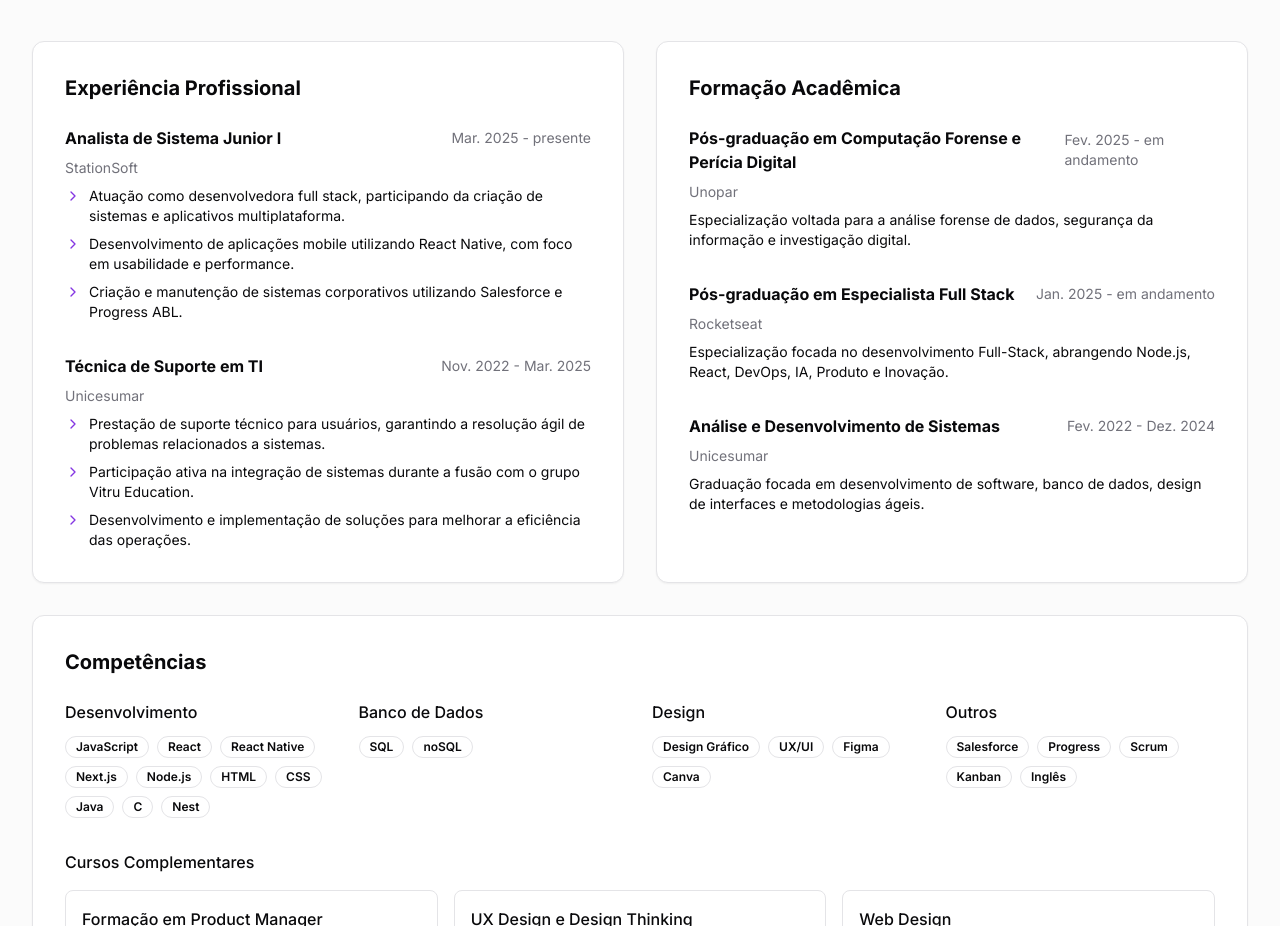
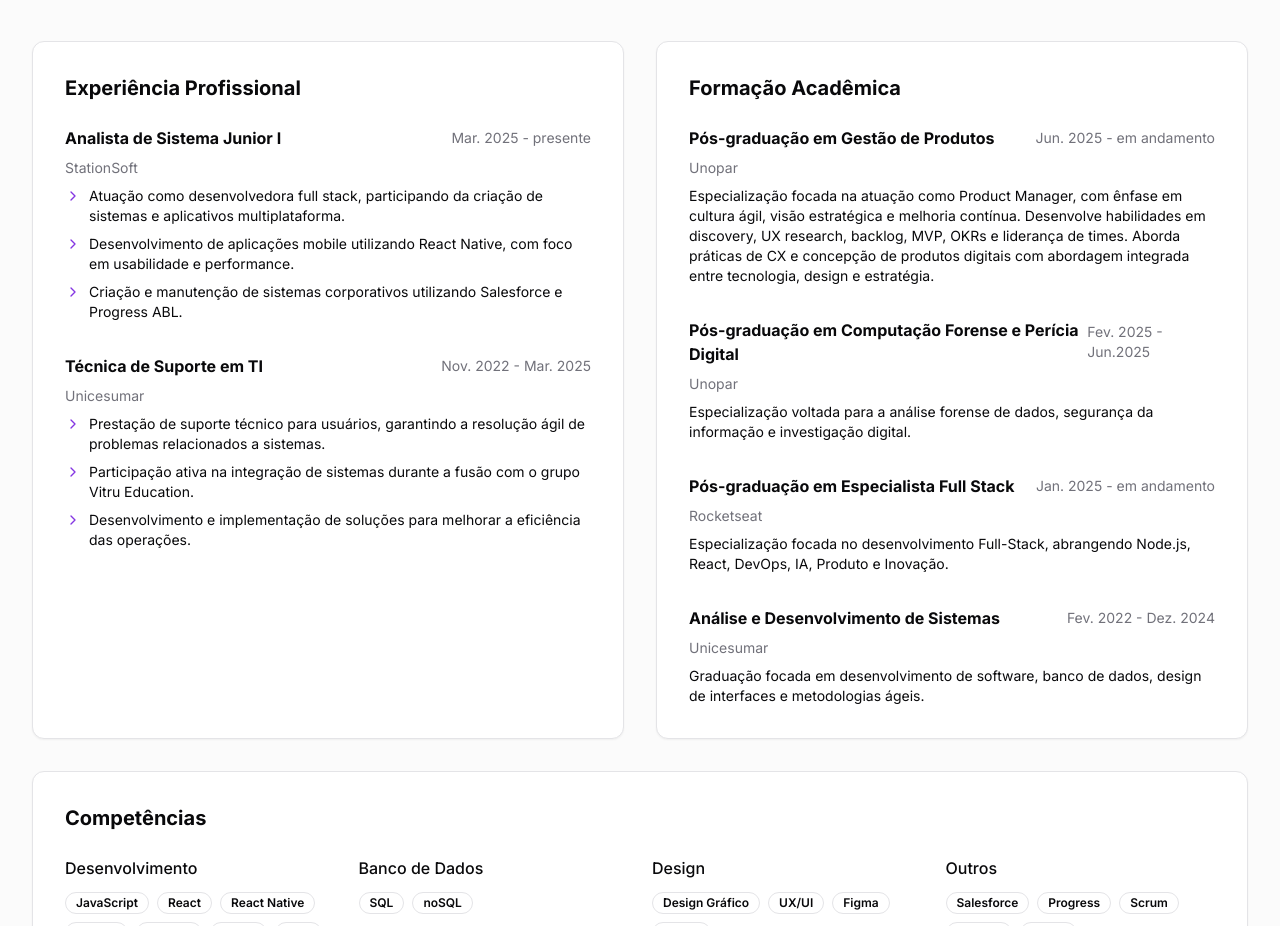
Before and after one commit to Milena-Kamitani/portifolio, a Next.js app: page / in a window 1280 px wide. Shown: the part 3500-4426 px from the top of the page. Built offline with nearby package versions, Linux system fonts and the light colour scheme.

Commit message:
add nova pos

```diff
--- a/app/page.tsx
+++ b/app/page.tsx
@@ -382,14 +382,32 @@ export default function Home() {
                 className="rounded-xl border bg-background p-8 shadow-sm"
               >
                 <h3 className="mb-6 text-xl font-bold">Formação Acadêmica</h3>
-
+                <div className="mb-8">
+                  <div className="mb-2 flex items-center justify-between">
+                    <h4 className="font-bold">
+                      Pós-graduação em Gestão de Produtos
+                    </h4>
+                    <span className="text-sm text-muted-foreground">
+                      Jun. 2025 - em andamento
+                    </span>
+                  </div>
+                  <p className="text-sm text-muted-foreground mb-2">Unopar</p>
+                  <p className="text-sm">
+                    Especialização focada na atuação como Product Manager, com
+                    ênfase em cultura ágil, visão estratégica e melhoria
+                    contínua. Desenvolve habilidades em discovery, UX research,
+                    backlog, MVP, OKRs e liderança de times. Aborda práticas de
+                    CX e concepção de produtos digitais com abordagem integrada
+                    entre tecnologia, design e estratégia.
+                  </p>
+                </div>
                 <div className="mb-8">
                   <div className="mb-2 flex items-center justify-between">
                     <h4 className="font-bold">
                       Pós-graduação em Computação Forense e Perícia Digital
                     </h4>
                     <span className="text-sm text-muted-foreground">
-                      Fev. 2025 - em andamento
+                      Fev. 2025 - Jun.2025
                     </span>
                   </div>
                   <p className="text-sm text-muted-foreground mb-2">Unopar</p>
```
